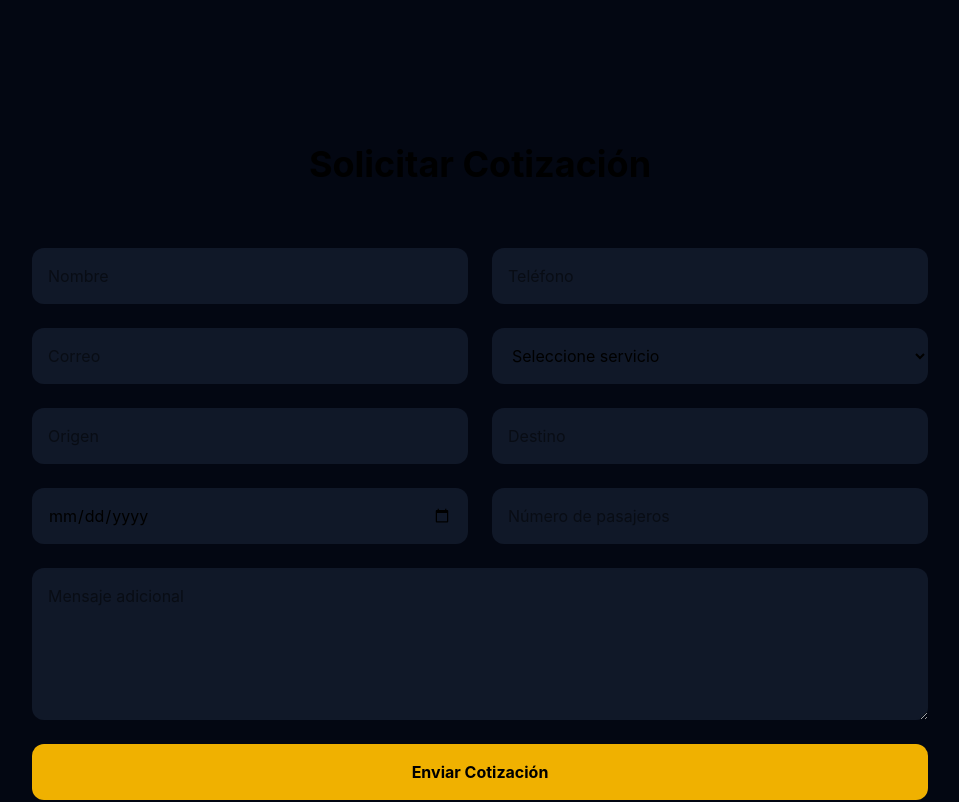
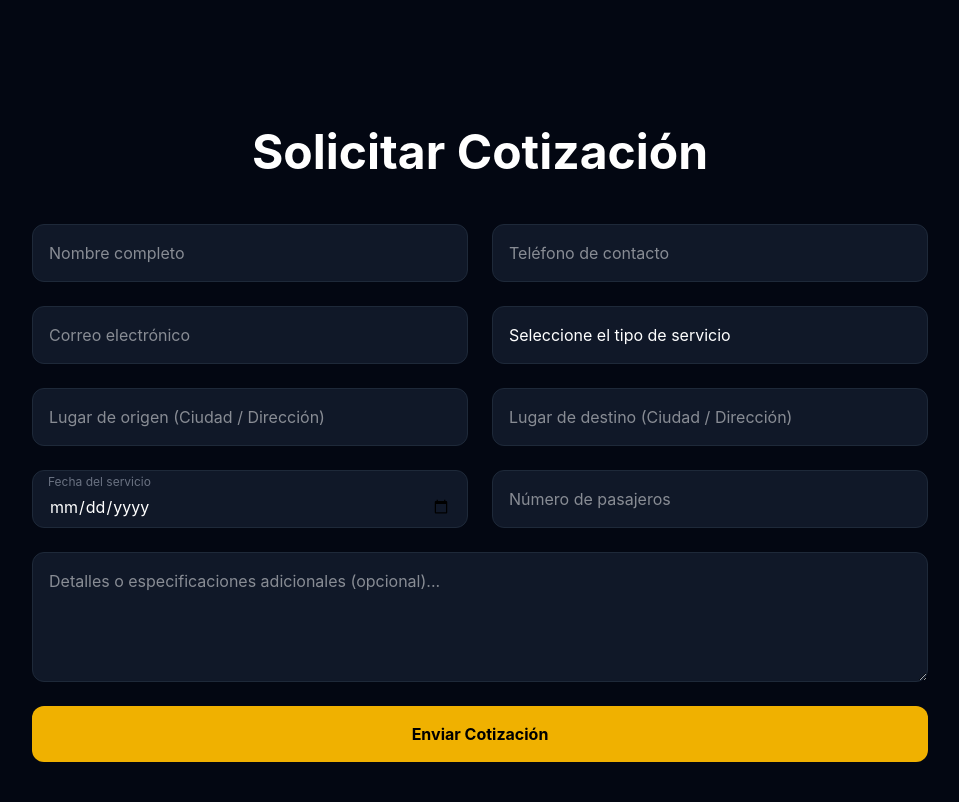
Before and after one commit to ospinaquombayo-web/autos-blancos-vip-web, a React app in the folder frontend/: page / in a window 1280 px wide. Shown: the part 2300-3102 px from the top of the page, without its empty margins (160-1119 px from the left). Built offline with nearby package versions, Linux system fonts and the light colour scheme; the HTML template or start-up script is replaced by a standard one.

Commit message:
fix: integrar Navbar de regreso en la pagina publica Home

```diff
--- a/frontend/src/components/Contacto.jsx
+++ b/frontend/src/components/Contacto.jsx
@@ -12,7 +12,7 @@ function Contacto() {
         >
           <h3 className="text-5xl font-bold text-center mb-20">Contáctanos</h3>
 
-          <div className="grid md:grid-cols-2 gap-16 items-center">
+          <div className="grid grid-cols-1 md:grid-cols-2 gap-12 md:gap-16 items-center">
             {/* INFORMACION */}
             <div>
               <h4 className="text-3xl font-bold mb-10">
--- a/frontend/src/components/Flota.jsx
+++ b/frontend/src/components/Flota.jsx
@@ -18,7 +18,7 @@ function Flota() {
             Nuestra Flota
           </h3>
 
-          <div className="grid md:grid-cols-3 gap-10">
+          <div className="grid grid-cols-1 md:grid-cols-3 gap-8 md:gap-10">
             {/* VAN */}
             <div className="bg-black rounded-3xl overflow-hidden border border-gray-800 hover:border-yellow-400 transition duration-300 hover:scale-105">
               <img
--- a/frontend/src/components/Formulario.jsx
+++ b/frontend/src/components/Formulario.jsx
@@ -33,7 +33,6 @@ function Formulario() {
       });
 
       const data = await response.text();
-
       alert(data);
 
       setFormData({
@@ -54,40 +53,43 @@ function Formulario() {
   };
 
   return (
-    <section className="px-8 py-24 bg-gray-950">
+    <section id="cotizacion" className="px-4 sm:px-8 py-20 bg-gray-950">
       <div className="max-w-4xl mx-auto">
-        <h3 className="text-4xl font-bold text-center mb-16">
+        <h3 className="text-4xl md:text-5xl font-bold text-center mb-12 text-white">
           Solicitar Cotización
         </h3>
 
-        <form onSubmit={handleSubmit} className="grid md:grid-cols-2 gap-6">
+        <form
+          onSubmit={handleSubmit}
+          className="grid grid-cols-1 md:grid-cols-2 gap-5 md:gap-6"
+        >
           <input
             type="text"
             name="nombre"
-            placeholder="Nombre"
+            placeholder="Nombre completo"
             value={formData.nombre}
             onChange={handleChange}
-            className="bg-gray-900 p-4 rounded-xl"
+            className="bg-gray-900 p-4 rounded-xl text-white outline-none border border-gray-800 focus:border-yellow-500 focus:ring-2 focus:ring-yellow-500/20 transition"
             required
           />
 
           <input
             type="text"
             name="telefono"
-            placeholder="Teléfono"
+            placeholder="Teléfono de contacto"
             value={formData.telefono}
             onChange={handleChange}
-            className="bg-gray-900 p-4 rounded-xl"
+            className="bg-gray-900 p-4 rounded-xl text-white outline-none border border-gray-800 focus:border-yellow-500 focus:ring-2 focus:ring-yellow-500/20 transition"
             required
           />
 
           <input
             type="email"
             name="correo"
-            placeholder="Correo"
+            placeholder="Correo electrónico"
             value={formData.correo}
             onChange={handleChange}
-            className="bg-gray-900 p-4 rounded-xl"
+            className="bg-gray-900 p-4 rounded-xl text-white outline-none border border-gray-800 focus:border-yellow-500 focus:ring-2 focus:ring-yellow-500/20 transition"
             required
           />
 
@@ -95,10 +97,12 @@ function Formulario() {
             name="servicio"
             value={formData.servicio}
             onChange={handleChange}
-            className="bg-gray-900 p-4 rounded-xl"
+            className="bg-gray-900 p-4 rounded-xl text-white outline-none border border-gray-800 focus:border-yellow-500 focus:ring-2 focus:ring-yellow-500/20 transition appearance-none"
             required
           >
-            <option value="">Seleccione servicio</option>
+            <option value="" className="text-gray-500">
+              Seleccione el tipo de servicio
+            </option>
             <option>Empresarial</option>
             <option>Escolar</option>
             <option>Turístico</option>
@@ -107,28 +111,33 @@ function Formulario() {
           <input
             type="text"
             name="origen"
-            placeholder="Origen"
+            placeholder="Lugar de origen (Ciudad / Dirección)"
             value={formData.origen}
             onChange={handleChange}
-            className="bg-gray-900 p-4 rounded-xl"
+            className="bg-gray-900 p-4 rounded-xl text-white outline-none border border-gray-800 focus:border-yellow-500 focus:ring-2 focus:ring-yellow-500/20 transition"
           />
 
           <input
             type="text"
             name="destino"
-            placeholder="Destino"
+            placeholder="Lugar de destino (Ciudad / Dirección)"
             value={formData.destino}
             onChange={handleChange}
-            className="bg-gray-900 p-4 rounded-xl"
+            className="bg-gray-900 p-4 rounded-xl text-white outline-none border border-gray-800 focus:border-yellow-500 focus:ring-2 focus:ring-yellow-500/20 transition"
           />
 
+          <div className="relative flex flex-col">
+            <span className="text-xs text-gray-500 absolute top-1 left-4">
+              Fecha del servicio
+            </span>
             <input
               type="date"
               name="fecha_servicio"
               value={formData.fecha_servicio}
               onChange={handleChange}
-            className="bg-gray-900 p-4 rounded-xl"
+              className="bg-gray-900 pt-6 pb-2 px-4 rounded-xl text-white outline-none border border-gray-800 focus:border-yellow-500 focus:ring-2 focus:ring-yellow-500/20 transition h-full"
             />
+          </div>
 
           <input
             type="number"
@@ -136,21 +145,21 @@ function Formulario() {
             placeholder="Número de pasajeros"
             value={formData.pasajeros}
             onChange={handleChange}
-            className="bg-gray-900 p-4 rounded-xl"
+            className="bg-gray-900 p-4 rounded-xl text-white outline-none border border-gray-800 focus:border-yellow-500 focus:ring-2 focus:ring-yellow-500/20 transition"
           />
 
           <textarea
             name="mensaje"
-            placeholder="Mensaje adicional"
+            placeholder="Detalles o especificaciones adicionales (opcional)..."
             value={formData.mensaje}
             onChange={handleChange}
-            className="bg-gray-900 p-4 rounded-xl md:col-span-2"
-            rows="5"
+            className="bg-gray-900 p-4 rounded-xl text-white outline-none border border-gray-800 focus:border-yellow-500 focus:ring-2 focus:ring-yellow-500/20 transition grid-cols-1 md:col-span-2"
+            rows="4"
           ></textarea>
 
           <button
             type="submit"
-            className="bg-yellow-500 hover:bg-yellow-400 text-black font-bold py-4 rounded-xl md:col-span-2"
+            className="bg-yellow-500 hover:bg-yellow-400 text-black font-bold py-4 rounded-xl grid-cols-1 md:col-span-2 transition duration-300 hover:scale-[1.01] active:scale-[0.99]"
           >
             Enviar Cotización
           </button>
```
Lines whose indentation alone changed are shown as unchanged.
